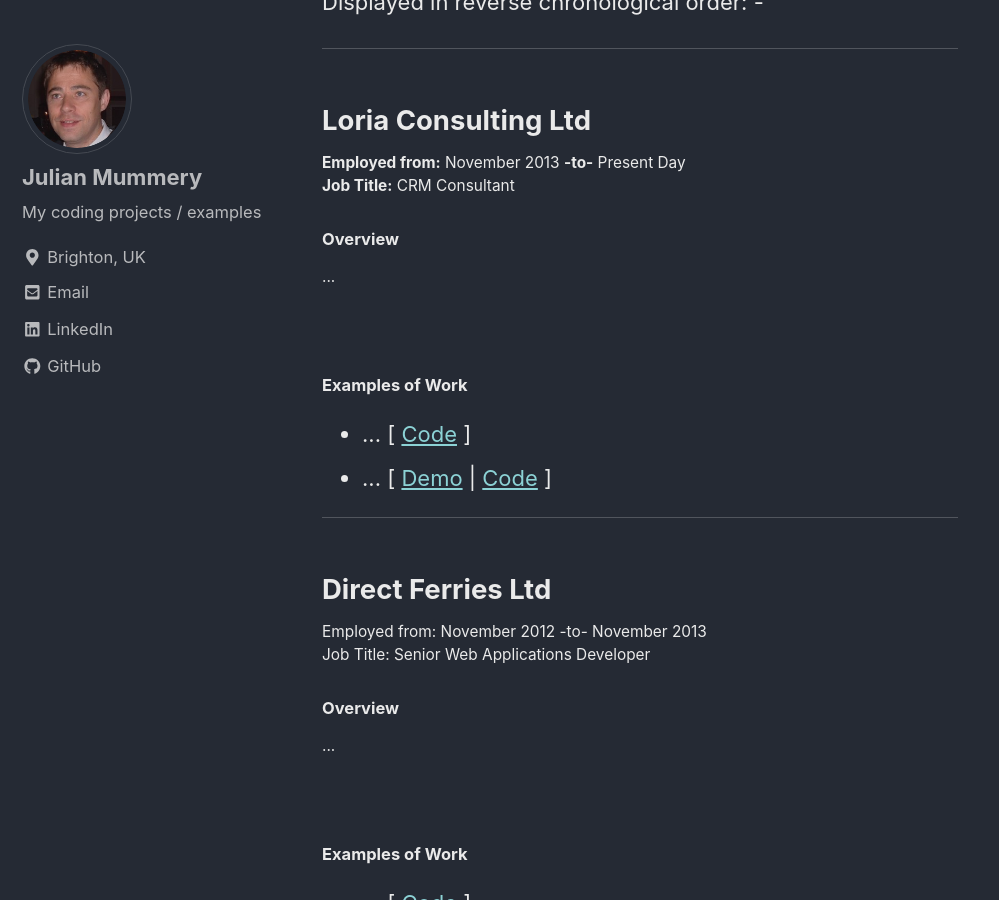
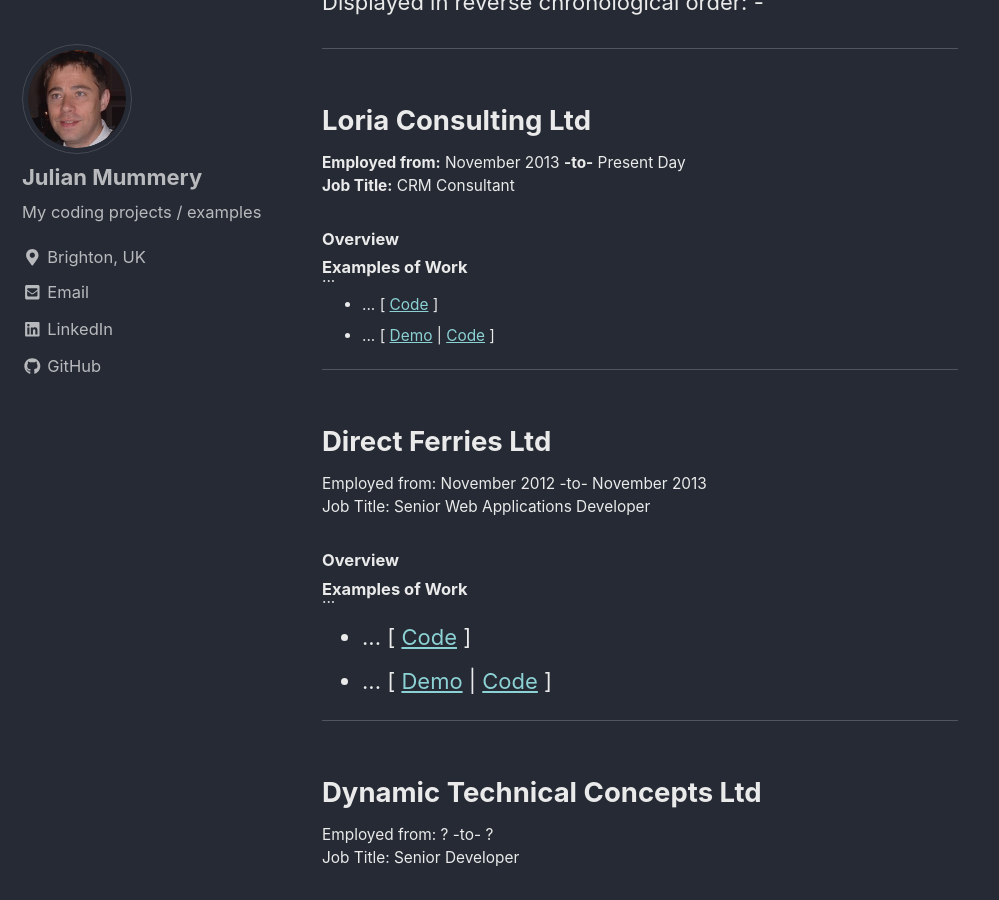
Before and after one commit to julianmummery/julianmummery.github.io, a Jekyll site: the page built from _pages/experience.md, in a window 1280 px wide and 900 px high, scrolled down 502 px. Shown: the whole window, without its empty margins (0-999 px from the left). Built offline with Jekyll 4.4.1, drawn with Linux system fonts in a browser that asks for light colours; nearby versions of some CDN libraries.

Commit message:
Update experience.md

```diff
--- a/_pages/experience.md
+++ b/_pages/experience.md
@@ -15,9 +15,8 @@
 <p style="font-size:0.70em; margin-top:0; margin-bottom: 0;"><strong>Job Title:</strong> CRM Consultant</p>
 <h5>Overview</h5>
 <p style="font-size:0.70em;">...</p>
-<br>
-<h5>Examples of Work</h5>
-<ul>
+<h5 style="margin-top: -50px">Examples of Work</h5>
+<ul style="font-size:0.70em;">
   <li>... [ <a href="https://github.com/julianmummery/sagecrm-context-menu" target="_blank">Code</a> ]</li>
   <li>... [ <a href="https://github.com/julianmummery/sagecrm-please-wait-animation/blob/master/SageCRM-Loading-Anim.mp4?raw=true" target="_blank">Demo</a> | <a href="https://github.com/julianmummery/sagecrm-please-wait-animation" target="_blank">Code</a> ]</li>
 </ul>
@@ -28,8 +27,7 @@
 <p style="font-size:0.70em; margin-top:0; margin-bottom: 0;">Job Title: Senior Web Applications Developer</p>
 <h5>Overview</h5>
 <p style="font-size:0.70em;">...</p>
-<br>
-<h5>Examples of Work</h5>
+<h5 style="margin-top: -50px">Examples of Work</h5>
 <ul>
   <li>... [ <a href="https://github.com/julianmummery/sagecrm-context-menu" target="_blank">Code</a> ]</li>
   <li>... [ <a href="https://github.com/julianmummery/sagecrm-please-wait-animation/blob/master/SageCRM-Loading-Anim.mp4?raw=true" target="_blank">Demo</a> | <a href="https://github.com/julianmummery/sagecrm-please-wait-animation" target="_blank">Code</a> ]</li>
@@ -41,8 +39,7 @@
 <p style="font-size:0.70em; margin-top:0; margin-bottom: 0;">Job Title: Senior Developer</p>
 <h5>Overview</h5>
 <p style="font-size:0.70em;">...</p>
-<br>
-<h5>Examples of Work</h5>
+<h5 style="margin-top: -50px">Examples of Work</h5>
 <ul>
   <li>... [ <a href="https://github.com/julianmummery/sagecrm-context-menu" target="_blank">Code</a> ]</li>
   <li>... [ <a href="https://github.com/julianmummery/sagecrm-please-wait-animation/blob/master/SageCRM-Loading-Anim.mp4?raw=true" target="_blank">Demo</a> | <a href="https://github.com/julianmummery/sagecrm-please-wait-animation" target="_blank">Code</a> ]</li>
@@ -54,8 +51,7 @@
 <p style="font-size:0.70em; margin-top:0; margin-bottom: 0;">Job Title: Windows Application Developer</p>
 <h5>Overview</h5>
 <p style="font-size:0.70em;">...</p>
-<br>
-<h5>Examples of Work</h5>
+<h5 style="margin-top: -50px">Examples of Work</h5>
 <ul>
   <li>... [ <a href="https://github.com/julianmummery/sagecrm-context-menu" target="_blank">Code</a> ]</li>
   <li>... [ <a href="https://github.com/julianmummery/sagecrm-please-wait-animation/blob/master/SageCRM-Loading-Anim.mp4?raw=true" target="_blank">Demo</a> | <a href="https://github.com/julianmummery/sagecrm-please-wait-animation" target="_blank">Code</a> ]</li>
@@ -67,8 +63,7 @@
 <p style="font-size:0.70em; margin-top:0; margin-bottom: 0;">Job Title: Systems Support Analyst / Programmer</p>
 <h5>Overview</h5>
 <p style="font-size:0.70em;">...</p>
-<br>
-<h5>Examples of Work</h5>
+<h5 style="margin-top: -50px">Examples of Work</h5>
 <ul>
   <li>... [ <a href="https://github.com/julianmummery/sagecrm-context-menu" target="_blank">Code</a> ]</li>
   <li>... [ <a href="https://github.com/julianmummery/sagecrm-please-wait-animation/blob/master/SageCRM-Loading-Anim.mp4?raw=true" target="_blank">Demo</a> | <a href="https://github.com/julianmummery/sagecrm-please-wait-animation" target="_blank">Code</a> ]</li>
@@ -80,8 +75,7 @@
 <p style="font-size:0.70em; margin-top:0; margin-bottom: 0;">Job Title: Customer Services Representative</p>
 <h5>Overview</h5>
 <p style="font-size:0.70em;">I.T. Consultancy firm based in the United States.<br>A work colleague from General Motors recommended me to them to help out on a part-time ASP.NET/C# project.</p>
-<br>
-<h5>Examples of Work</h5>
+<h5 style="margin-top: -50px">Examples of Work</h5>
 <ul>
   <li>... [ <a href="https://github.com/julianmummery/sagecrm-context-menu" target="_blank">Code</a> ]</li>
   <li>... [ <a href="https://github.com/julianmummery/sagecrm-please-wait-animation/blob/master/SageCRM-Loading-Anim.mp4?raw=true" target="_blank">Demo</a> | <a href="https://github.com/julianmummery/sagecrm-please-wait-animation" target="_blank">Code</a> ]</li>
@@ -95,8 +89,7 @@
 <p style="font-size:0.70em; margin-top:0; margin-bottom: 0;">Job Title: Customer Services Representative</p>
 <h5>Overview</h5>
 <p style="font-size:0.70em;">GMAC Commercial Finance (GMAC CF) is a subsidiary of GMAC Financial Services, a bank holding company with operations in North America, South America, Europe and Asia-Pacific. GMAC specializes in automotive finance, real estate finance, insurance, commercial finance and online banking. GMAC CF is one of the most trusted sources of capital for the middle-market businesses it serves.</p>
-<br>
-<h5>Examples of Work</h5>
+<h5 style="margin-top: -50px">Examples of Work</h5>
 <ul>
   <li>... [ <a href="https://github.com/julianmummery/sagecrm-context-menu" target="_blank">Code</a> ]</li>
   <li>... [ <a href="https://github.com/julianmummery/sagecrm-please-wait-animation/blob/master/SageCRM-Loading-Anim.mp4?raw=true" target="_blank">Demo</a> | <a href="https://github.com/julianmummery/sagecrm-please-wait-animation" target="_blank">Code</a> ]</li>
```
